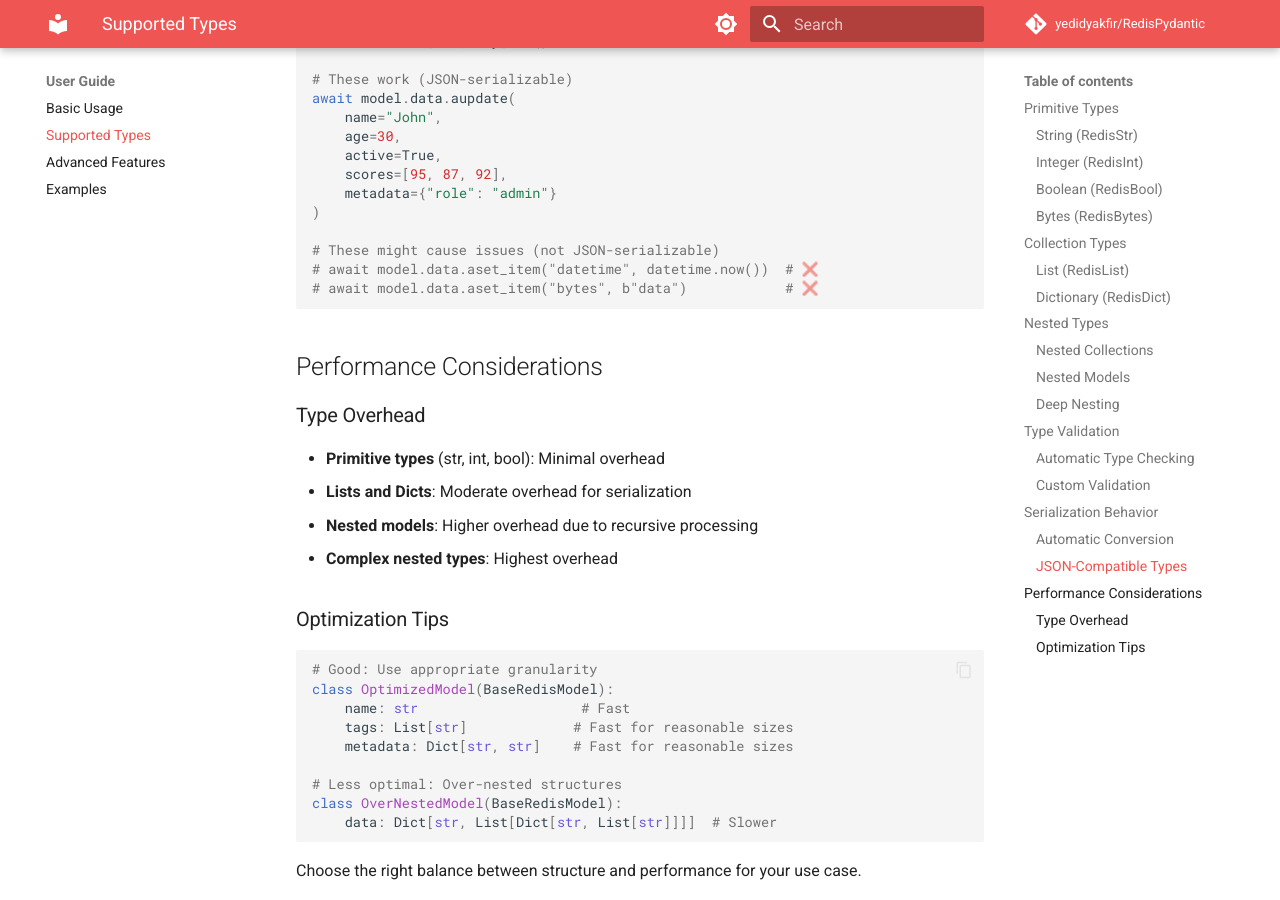
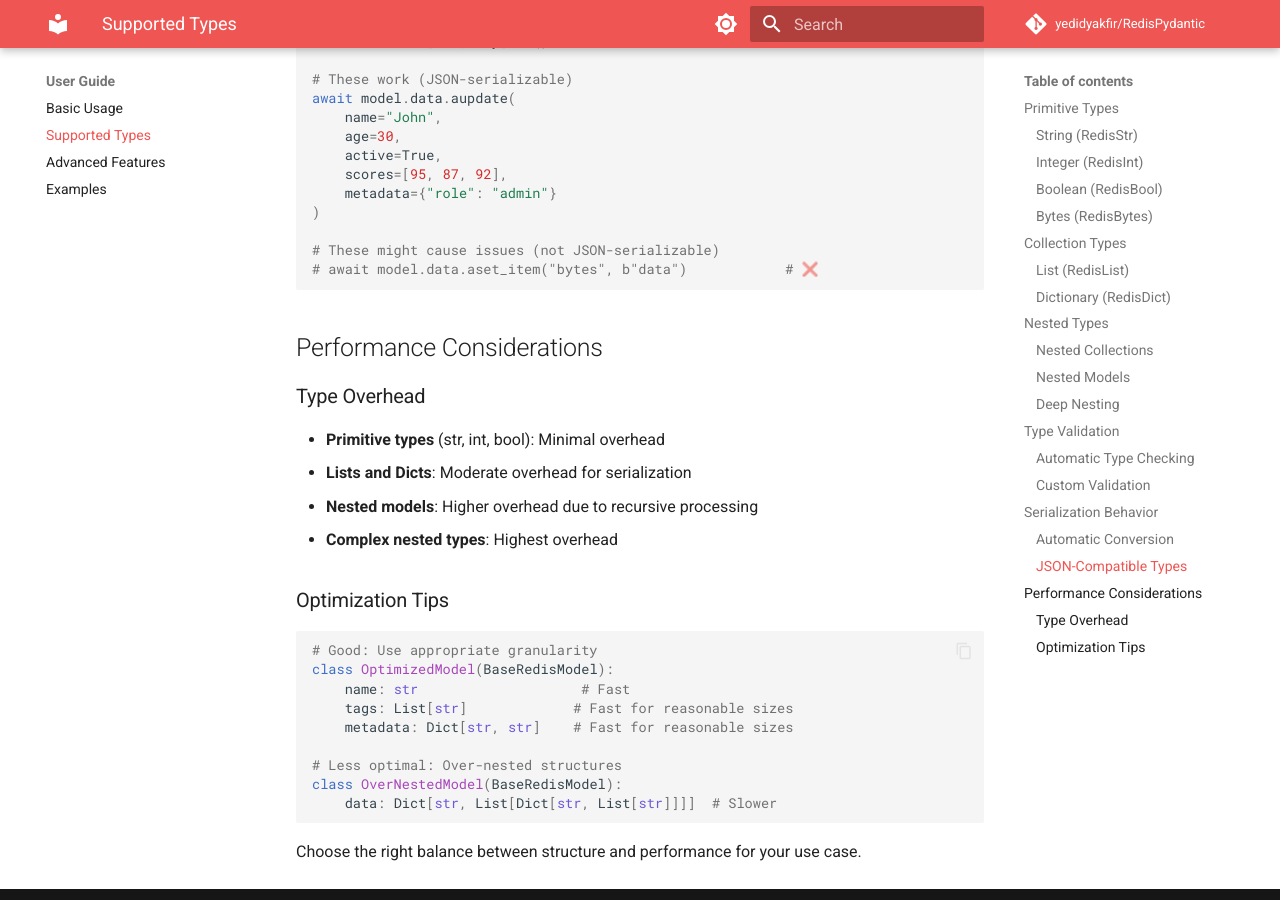
Before and after one commit to yedidyakfir/rapyer, an MkDocs documentation site: the page built from docs/types.md, in a window 1280 px wide and 900 px high, scrolled down 5594 px. Built offline with MkDocs 1.6.1 and Material for MkDocs 9.7.7, drawn with Linux system fonts in a browser that asks for light colours; comment, search, counter and statistics services are not loaded.

Commit message:
we allow datetime

````diff
--- a/docs/types.md
+++ b/docs/types.md
@@ -282,7 +282,6 @@ await model.data.aupdate(
 )
 
 # These might cause issues (not JSON-serializable)
-# await model.data.aset_item("datetime", datetime.now())  # ❌
 # await model.data.aset_item("bytes", b"data")            # ❌
 ```
 
````
